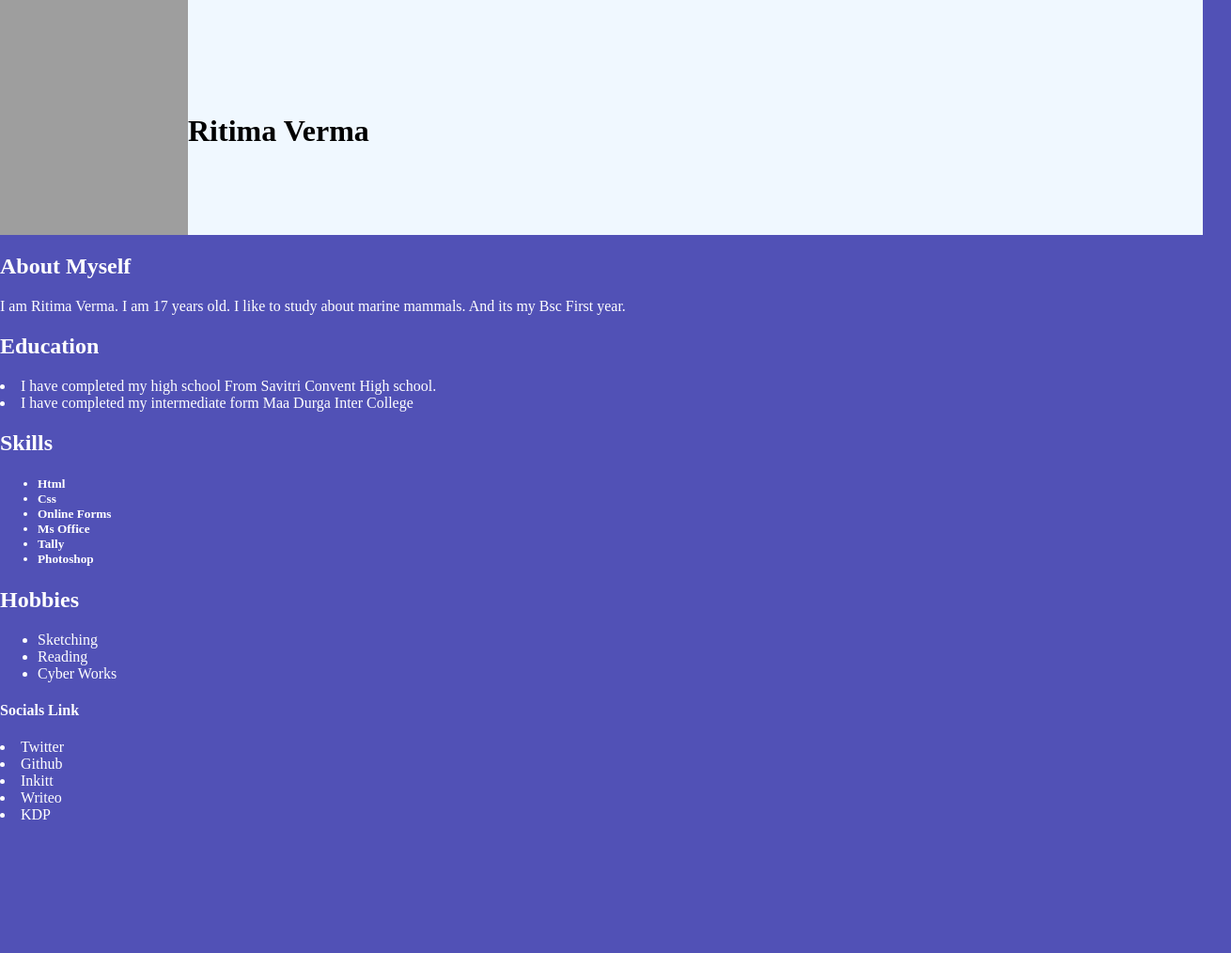
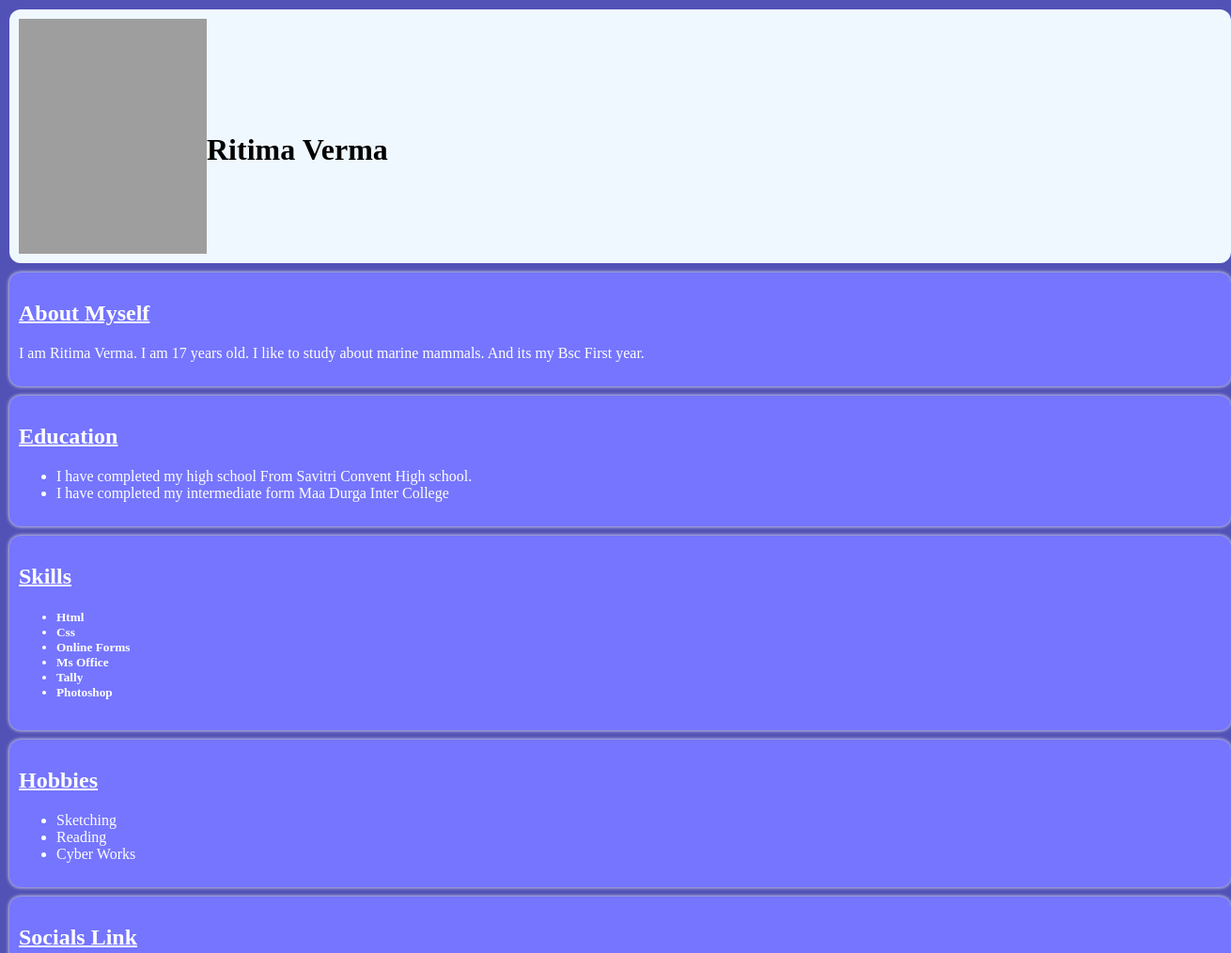
Before and after one commit to ritimaverma/portfolio, a plain HTML site: page index.html in a window 1280 px wide. Shown: the top 1014 px of the page at 94% size, 1310 px wide, since content can reach past the window. Before the commit the page ends 876 px from the top, so only its background shows below. Drawn offline with Linux system fonts and the light colour scheme; grey boxes are pictures that could not be loaded.

Commit message:
added card styling

```diff
--- a/css/style.css
+++ b/css/style.css
@@ -1,25 +1,49 @@
-body{
-    margin:0;
-    padding:0;
-    width:100%;
-    height:100%;
-    background-color:rgb(81, 81, 182);
-    color:white;
+body {
+    margin: 0;
+    padding: 0;
+    width: 100%;
+    height: 100%;
+    background-color: rgb(81, 81, 182);
+    color: white;
 
 }
-img{
-    width:200px;
-    height:250px;
+
+img {
+    width: 200px;
+    height: 250px;
 }
 
-.image-container{
-    width:100%;
-    height:20%;
+
+
+.image-card {
+    width: 100%;
+    padding-left: 50px;
+    padding: 10px;
+    margin: 10px;
+    background-color: aliceblue;
+    height: 20%;
     display: flex;
+    border-radius: 12px;
 
-    background-color: aliceblue;
+
+
 }
-.image-container h1{
+
+.image-card h1 {
     padding-top: 100px;
-    color:black;
+    color: black;
 }
+
+.card {
+    width: 100%;
+    padding-left: 50px;
+    padding: 10px;
+    margin: 10px;
+    background-color: rgb(117, 117, 255);
+    border-radius: 12px;
+    box-shadow: 0 0 4px white;
+}
+
+.card h2 {
+    text-decoration: 2px underline;
+}
--- a/index.html
+++ b/index.html
@@ -9,25 +9,27 @@
 </head>
 
 <body>
-    <div class="image-container">
+    <div class="image-card ">
         <img src="https://png.pngtree.com/png-clipart/20230927/original/pngtree-man-avatar-image-for-profile-png-image_13001882.png"
             alt="image">
         <h1>Ritima Verma</h1>
     </div>
-    <div class="about">
+    <div class="card about">
         <h2 class="about">About Myself</h2>
         <p>I am Ritima Verma. I am 17 years old.
             I like to study about marine mammals.
             And its my Bsc First year.
         </p>
     </div>
-    <div class="education">
+    <div class="card education">
         <h2 class="education">Education</h2>
+        <ul>
             <li>I have completed my high school From Savitri Convent High school.</li>
             <li>I have completed my intermediate form Maa Durga Inter College</li>
+        </ul>
     </div>
 
-    <div class="skills">
+    <div class="card skills">
         <h2 class="skills">Skills</h2>
         <h5>
             <ul>
@@ -43,7 +45,7 @@
     </div>
 
 
-    <div class="hobbies">
+    <div class="card hobbies">
         <h2 class="hobbies">Hobbies</h2>
         <ul>
             <li>Sketching</li>
@@ -52,13 +54,15 @@
 
         </ul>
     </div>
-    <div class="social">
-        <h4>Socials Link </h4>
+    <div class="card social">
+        <h2>Socials Link </h2>
+        <ul>
             <li>Twitter</li>
             <li>Github</li>
             <li>Inkitt</li>
             <li>Writeo</li>
             <li>KDP</li>
+        </ul>
     </div>
 
 </body>
```
Lines whose indentation alone changed are shown as unchanged.
